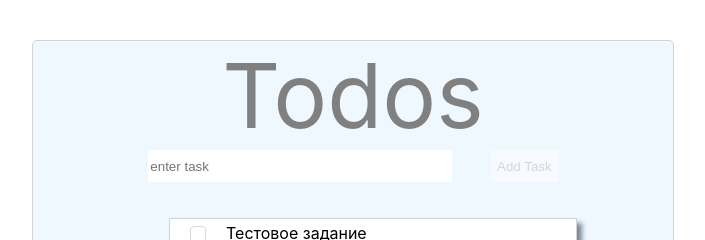
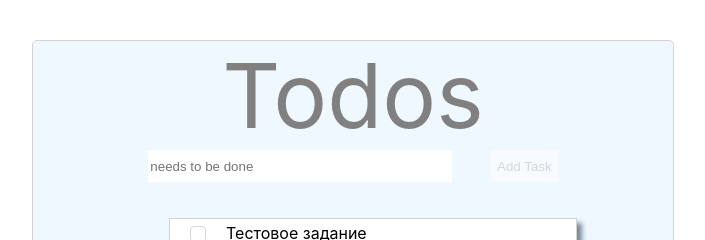
Before and after one commit to DimaMaslo88/test-task-todolist, a React (Create React App) app: page / in a window 1280 px wide. Shown: the top 240 px of the page, without its empty margins (318-1023 px from the left). Built offline with nearby package versions, Linux system fonts and the light colour scheme; the HTML template or start-up script is replaced by a standard one.

Commit message:
'fix/buttons'

```diff
--- a/src/ui/components/Tasks.tsx
+++ b/src/ui/components/Tasks.tsx
@@ -65,7 +65,7 @@ export const Tasks = () => {
         <div className={style.tasksContainer}>
             <div className={style.searchContainer}>
                 <input
-                    placeholder='enter task'
+                    placeholder='needs to be done'
                     value={value}
                     onChange={onChangeHandler}
                     onKeyDown={onKeyDownHandler}
```
